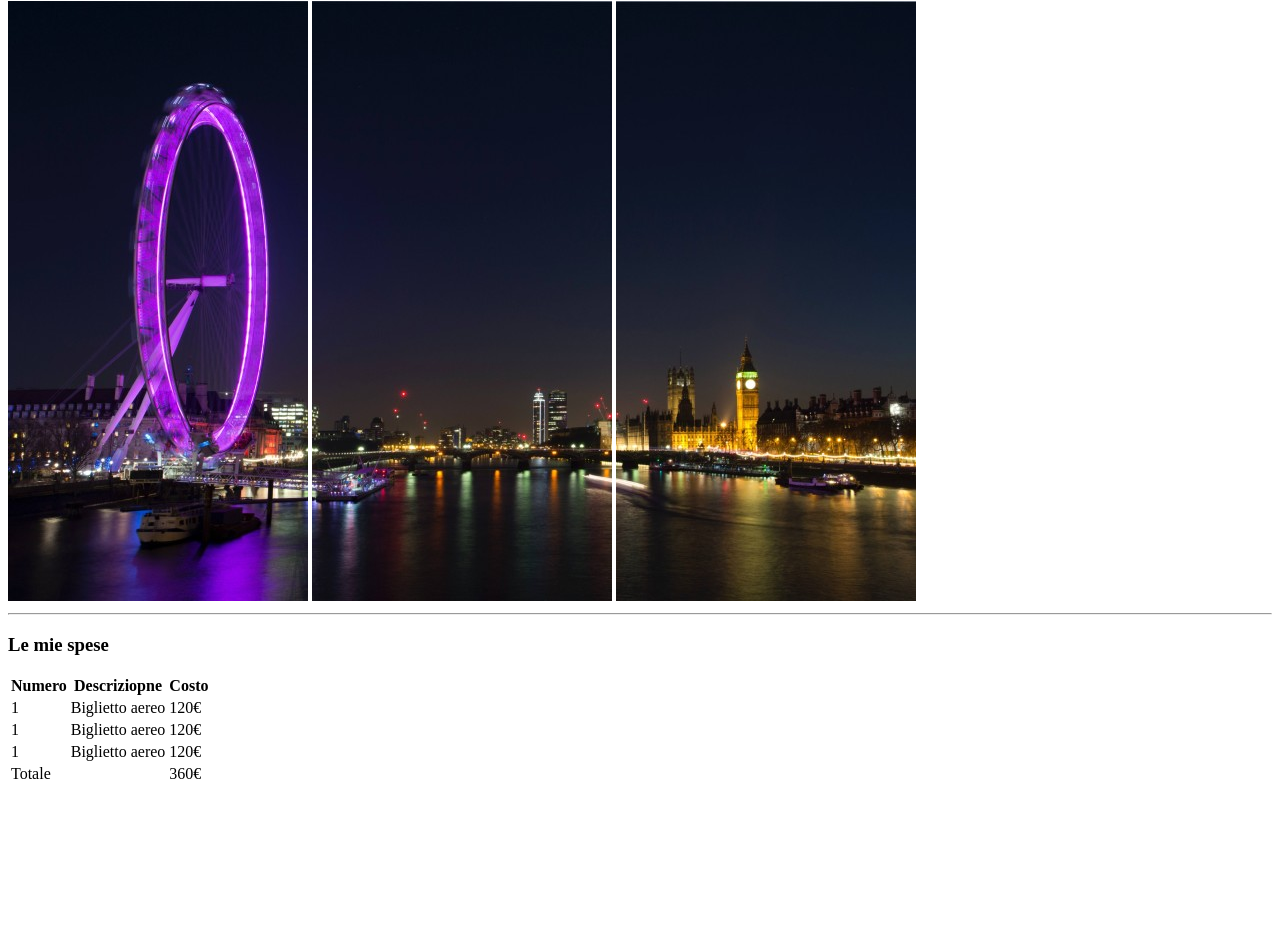
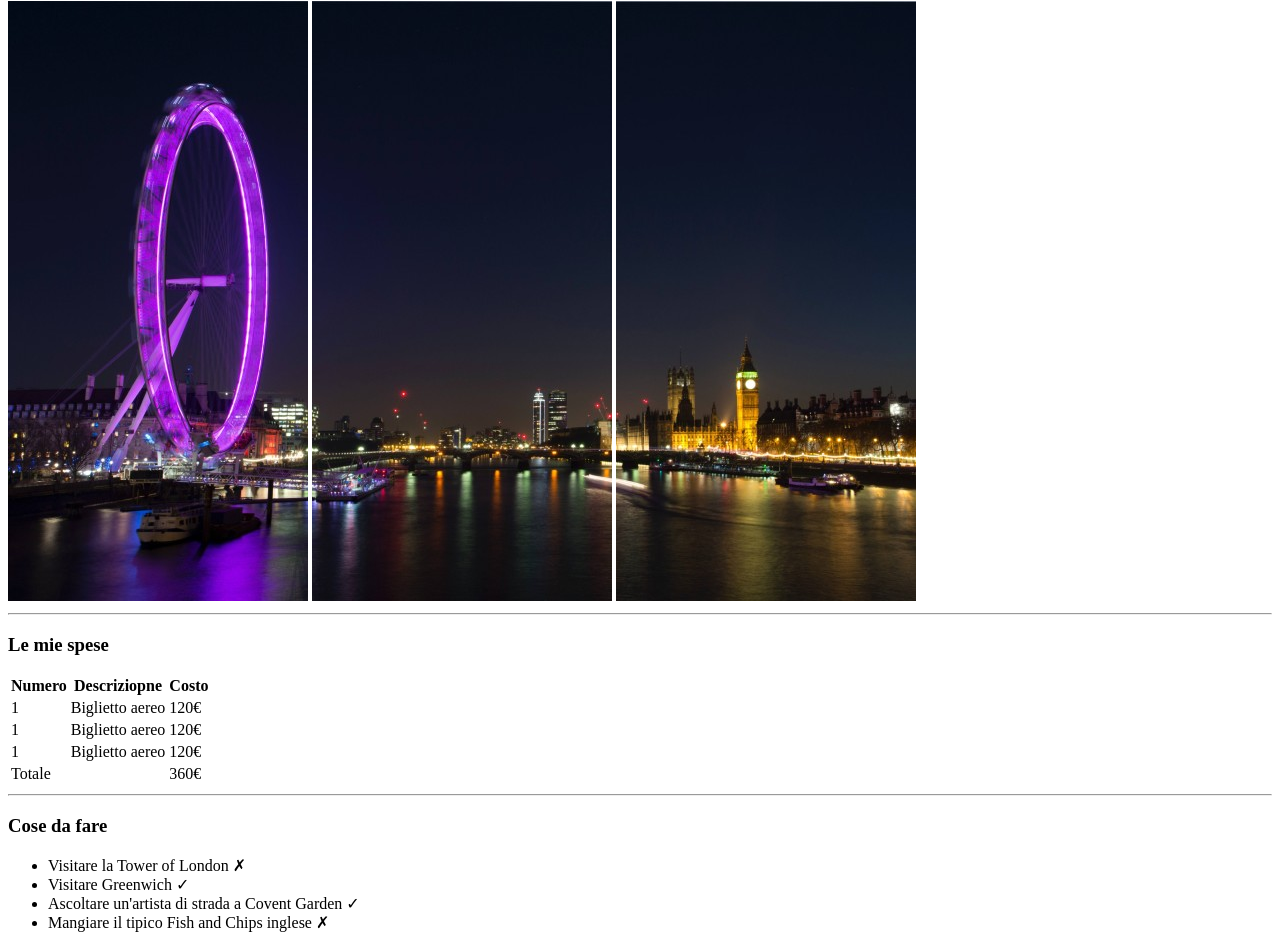
Before and after one commit to Pietroo03/html-london-trip, a plain HTML site: page index.html in a window 1280 px wide. Shown: the part 79-1027 px from the top of the page. Before the commit the page ends 873 px from the top, so only its background shows below. Drawn offline with Linux system fonts and the light colour scheme.

Commit message:
added to do list

```diff
--- a/index.html
+++ b/index.html
@@ -58,5 +58,16 @@
             </tfoot>
         </table>
     </section>
+    <hr>
+<!-- section to do list -->
+    <section>
+        <h3>Cose da fare</h3>
+        <ul>
+            <li>Visitare la Tower of London &#10007;</li>
+            <li>Visitare Greenwich &#10003;</li>
+            <li>Ascoltare un'artista di strada a Covent Garden &#10003;</li>
+            <li>Mangiare il tipico Fish and Chips inglese &#10007;</li>
+        </ul>
+    </section>
 </body>
 </html>
```
